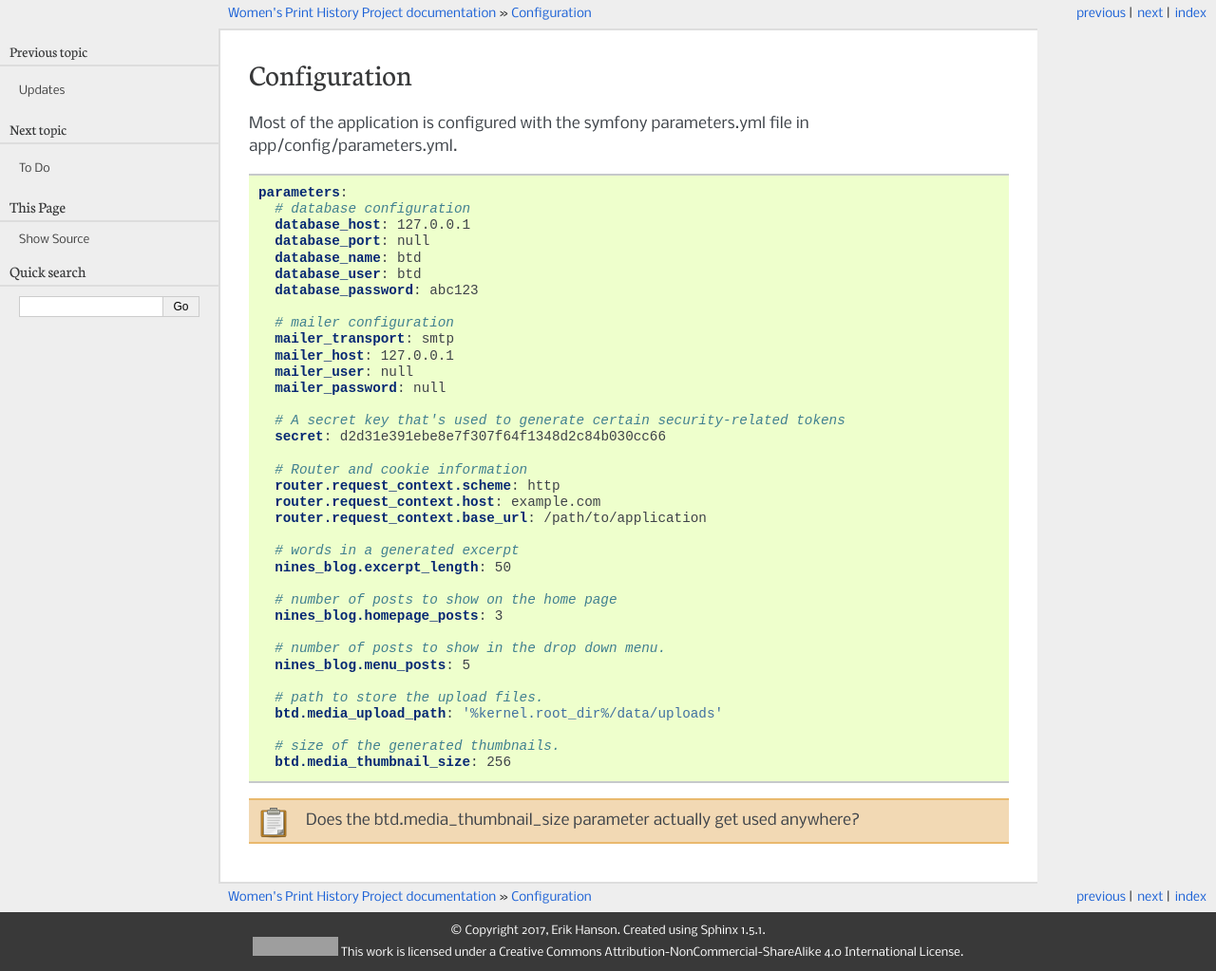
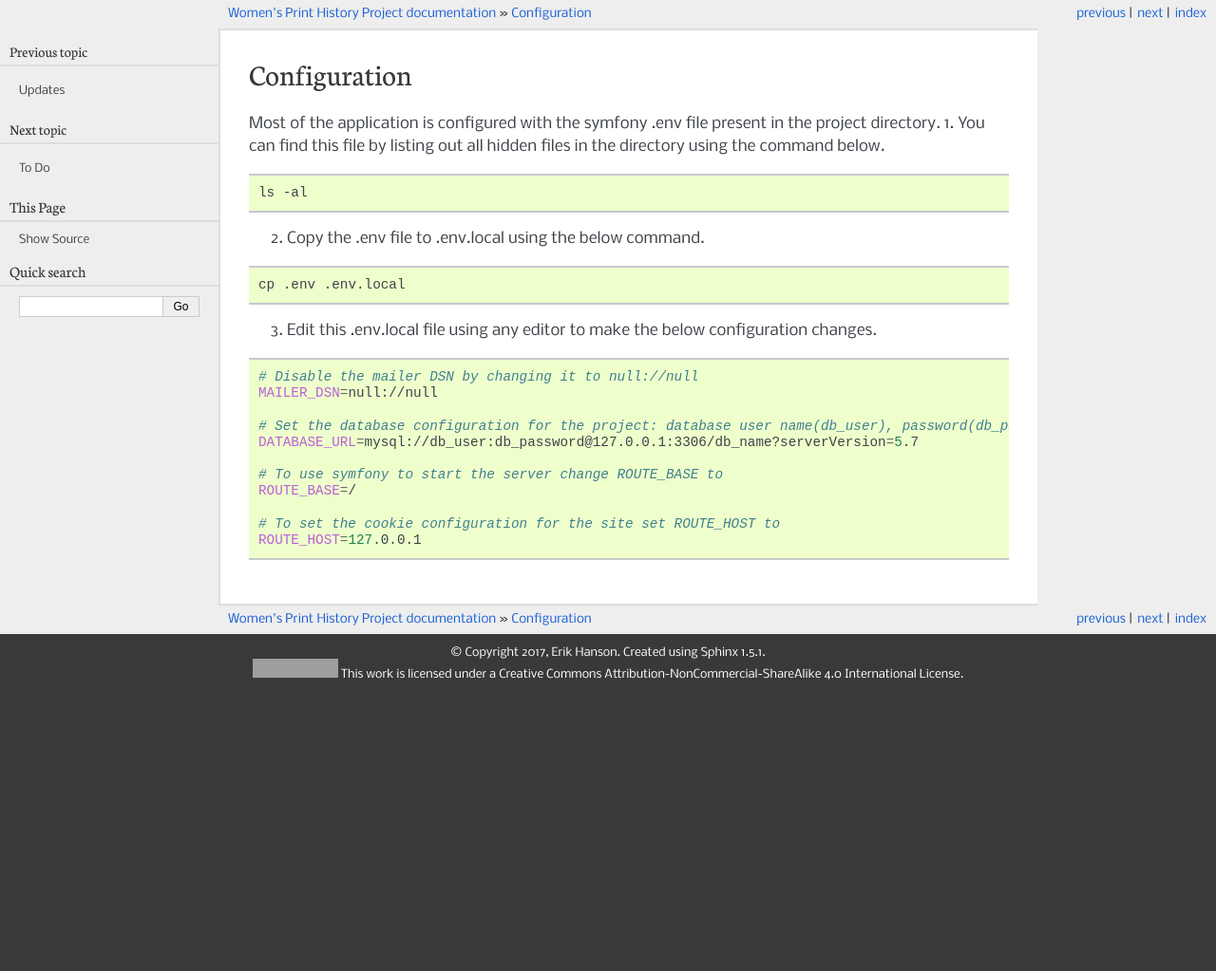
Before and after one commit to sfu-dhil/wphp-docs, a Sphinx documentation site: the page built from source/config.rst, in a window 1280 px wide. Shown: the whole page at 95% size. Built offline with Sphinx 7.4.7, drawn with Linux system fonts in a browser that asks for light colours; after the commit the page ends 900 px from its top, so only the background shows below that; grey boxes are pictures that could not be loaded.

Commit message:
Changes to the installation steps.
Changes to the config and install files to incorporate changes due Symfony 4.4 update.

```diff
--- a/source/config.rst
+++ b/source/config.rst
@@ -3,48 +3,31 @@
 Configuration
 =============
 
-Most of the application is configured with the symfony parameters.yml
-file in app/config/parameters.yml.
+Most of the application is configured with the symfony .env file present in the project directory.
+1. You can find this file by listing out all hidden files in the directory using the command below.
 
-.. code-block:: yaml
+.. code-block:: bash
 
-   parameters:
-     # database configuration
-     database_host: 127.0.0.1
-     database_port: null
-     database_name: btd
-     database_user: btd
-     database_password: abc123
+  ls -al
 
-     # mailer configuration
-     mailer_transport: smtp
-     mailer_host: 127.0.0.1
-     mailer_user: null
-     mailer_password: null
+2. Copy the .env file to .env.local using the below command.
 
-     # A secret key that's used to generate certain security-related tokens
-     secret: d2d31e391ebe8e7f307f64f1348d2c84b030cc66
+.. code-block:: bash
 
-     # Router and cookie information
-     router.request_context.scheme: http
-     router.request_context.host: example.com
-     router.request_context.base_url: /path/to/application
+  cp .env .env.local
 
-     # words in a generated excerpt
-     nines_blog.excerpt_length: 50
+3. Edit this .env.local file using any editor to make the below configuration changes.
 
-     # number of posts to show on the home page
-     nines_blog.homepage_posts: 3
+.. code-block:: bash
 
-     # number of posts to show in the drop down menu.
-     nines_blog.menu_posts: 5
+     # Disable the mailer DSN by changing it to null://null
+     MAILER_DSN=null://null
 
-     # path to store the upload files.
-     btd.media_upload_path: '%kernel.root_dir%/data/uploads'
+     # Set the database configuration for the project: database user name(db_user), password(db_password) and database_name(db_name)
+     DATABASE_URL=mysql://db_user:db_password@127.0.0.1:3306/db_name?serverVersion=5.7
 
-     # size of the generated thumbnails.
-     btd.media_thumbnail_size: 256
+     # To use symfony to start the server change ROUTE_BASE to
+     ROUTE_BASE=/
 
-.. todo::
-
-   Does the btd.media_thumbnail_size parameter actually get used anywhere?
+     # To set the cookie configuration for the site set ROUTE_HOST to
+     ROUTE_HOST=127.0.0.1
```
Also changed, not shown: source/install.rst (+22 -12 lines).
